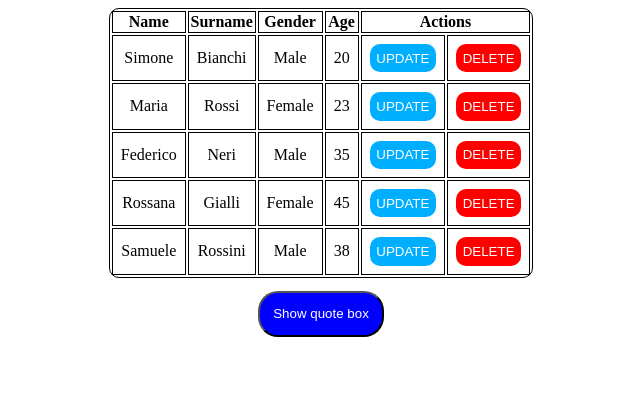
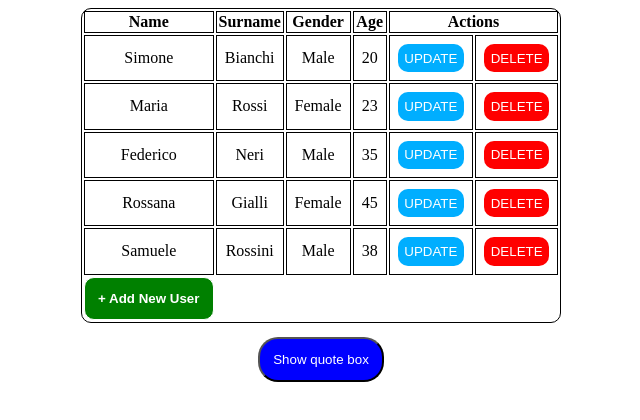
Before and after one commit to enomis-93/First-Angular-Project, an Angular app: page / in a window 1280 px wide. Shown: the top 420 px of the page, without its empty margins (319-959 px from the left). Built offline with nearby package versions, Linux system fonts and the light colour scheme.

Commit message:
Added create user service

```diff
--- a/src/app/app.component.html
+++ b/src/app/app.component.html
@@ -1,7 +1,15 @@
 <div>
-  <app-users-table (updateUser)="updateUser($event)"></app-users-table>
+  <div>
+    <!-- Tabella utenti -->
+    <app-users-table
+      (updateUser)="updateUser($event)"
+      (addNewUser)="addNewUser()"
+    ></app-users-table>
+  </div>
+  <!-- Form per creazione e aggiornamento utente -->
   <div *ngIf="showForm">
     <app-user-detail [user]="userSelected"></app-user-detail>
   </div>
 </div>
+<!-- Quote box -->
 <app-quote-box></app-quote-box>
--- a/src/app/app.component.ts
+++ b/src/app/app.component.ts
@@ -15,4 +15,9 @@ export class AppComponent {
     this.showForm = true;
     this.userSelected = user;
   }
+
+  addNewUser() {
+    this.showForm = true;
+    this.userSelected = new User();
+  }
 }
--- a/src/app/services/user.service.ts
+++ b/src/app/services/user.service.ts
@@ -48,7 +48,7 @@ export class UserService {
     return this.users;
   }
 
-  deleteUser(user: User) {
+  deleteUser(user: User): void {
     const index = this.users.indexOf(user);
     if (index > -1) {
       this.users.splice(index, 1);
@@ -56,12 +56,14 @@ export class UserService {
   }
 
   // Aggiorna dati dell'utente
-  updateUser(user: User) {
+  updateUser(user: User): void {
     let userIndex = this.users.findIndex((u) => u.id == user.id);
     if (userIndex != -1) {
       this.users[userIndex] = { ...user };
     }
   }
 
-  addUser(user: User) {}
+  addUser(user: User): void {
+    this.users.push(user);
+  }
 }
--- a/src/app/user-detail/user-detail.component.html
+++ b/src/app/user-detail/user-detail.component.html
@@ -1,6 +1,7 @@
 <!-- {{ user | json }} -->
 
 <form action="">
+  <input type="hidden" [(ngModel)]="user.id" />
   <div class="form-group">
     <label for="name">Name</label>
     <input [(ngModel)]="user.name" type="text" id="name" name="name" />
--- a/src/app/user-detail/user-detail.component.ts
+++ b/src/app/user-detail/user-detail.component.ts
@@ -15,8 +15,10 @@ export class UserDetailComponent implements OnInit {
   ngOnInit(): void {}
 
   saveUser() {
-    if (this.user.name) {
+    if (this.user.id > 0) {
       this.userService.updateUser(this.user);
+    } else {
+      this.userService.addUser(this.user);
     }
   }
 }
--- a/src/app/users-table/users-table.component.css
+++ b/src/app/users-table/users-table.component.css
@@ -7,3 +7,12 @@ table {
   border-radius: 10px;
   text-align: center;
 }
+
+.add-user-btn {
+  background-color: green;
+  color: white;
+  padding: 1em;
+  border: 1px solid white;
+  border-radius: 10px;
+  cursor: pointer;
+}
--- a/src/app/users-table/users-table.component.html
+++ b/src/app/users-table/users-table.component.html
@@ -19,4 +19,7 @@
       [user-data]="user"
     ></tr>
   </tbody>
+  <button class="add-user-btn" (click)="onAddNewUser()">
+    <strong>+ Add New User</strong>
+  </button>
 </table>
--- a/src/app/users-table/users-table.component.ts
+++ b/src/app/users-table/users-table.component.ts
@@ -11,6 +11,7 @@ export class UsersTableComponent implements OnInit {
   public users: User[] = [];
 
   @Output() updateUser = new EventEmitter();
+  @Output() addNewUser = new EventEmitter();
   constructor(private UserService: UserService) {}
 
   ngOnInit(): void {
@@ -32,4 +33,8 @@ export class UsersTableComponent implements OnInit {
     const userCopy = Object.assign({}, user);
     this.updateUser.emit(userCopy);
   }
+
+  onAddNewUser() {
+    this.addNewUser.emit();
+  }
 }
```
Also changed, not shown: src/app/app.component.css (line endings or trailing spaces).
